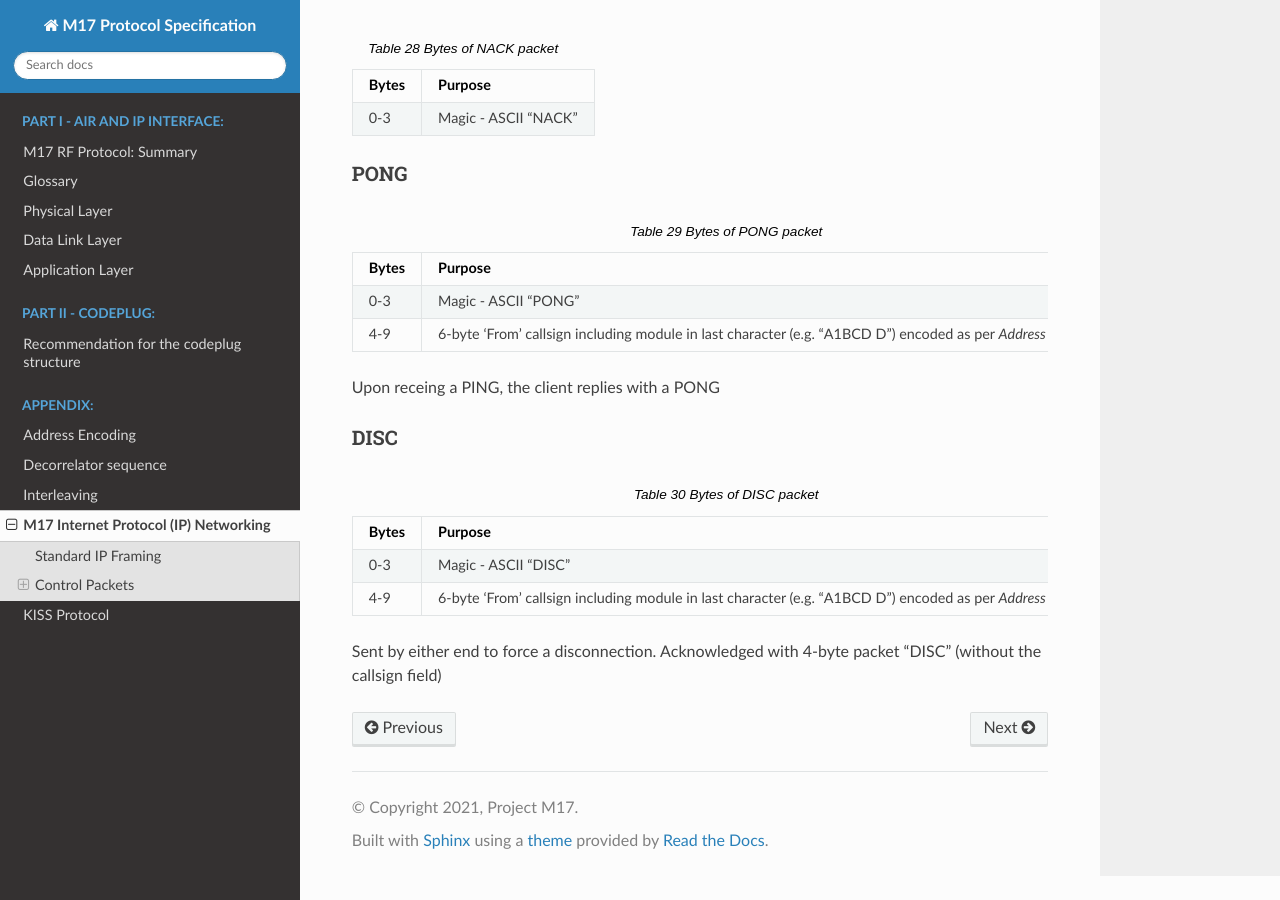
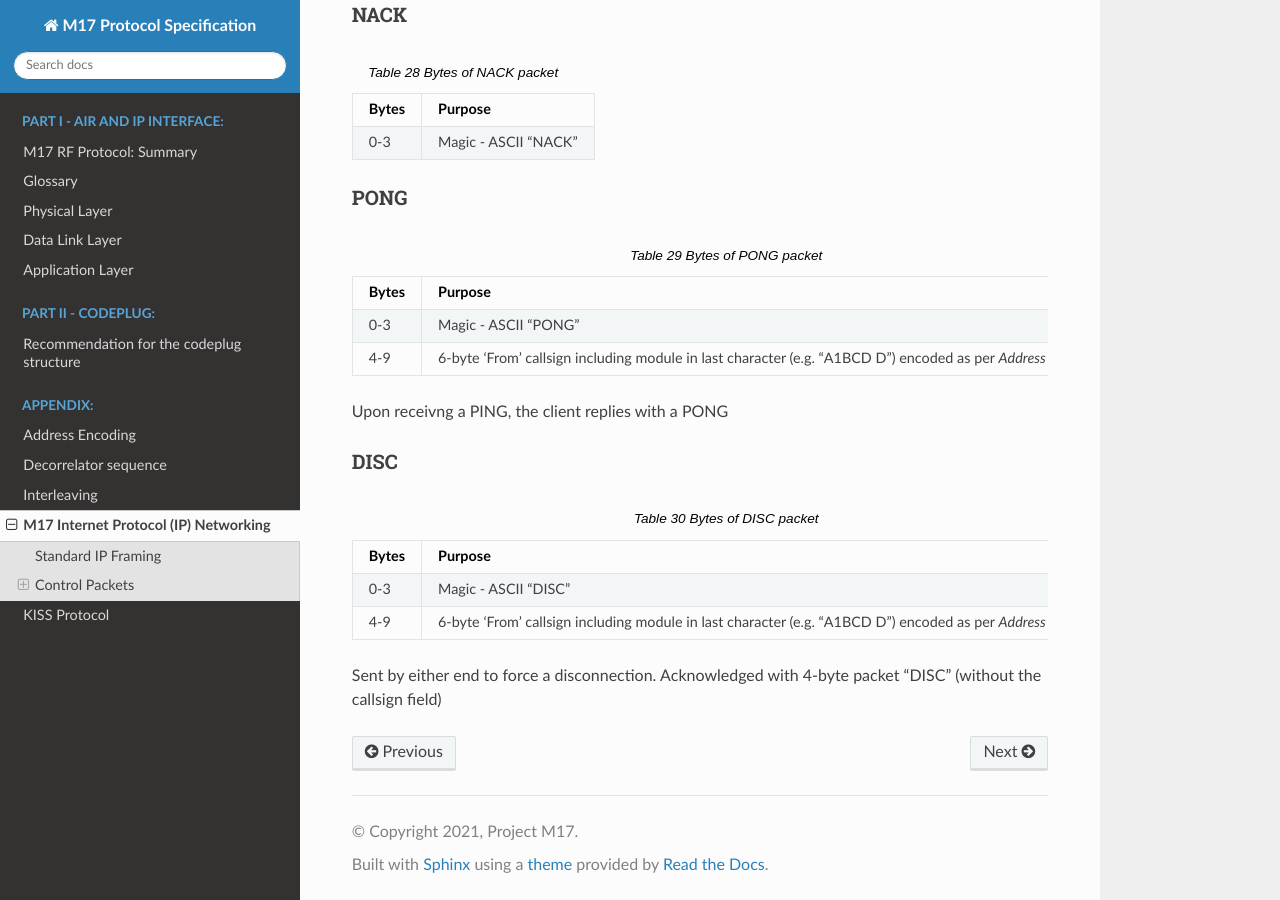
Before and after one commit to M17-Project/M17_spec, a Sphinx documentation site: the page built from docs/ip_encapsulation.rst, in a window 1280 px wide and 900 px high, scrolled down 1816 px. Built offline with Sphinx 7.4.7 and the Read the Docs theme 2.0.0, drawn with Linux system fonts in a browser that asks for light colours; some of the changed text lies outside the part shown.

Commit message:
Update ip_encapsulation.rst
Explain NACK, correct spelling issue in PONG description

```diff
--- a/docs/ip_encapsulation.rst
+++ b/docs/ip_encapsulation.rst
@@ -125,7 +126,7 @@
   | 4-9   | 6-byte 'From' callsign including module in last character (e.g. "A1BCD   D") encoded as per `Address Encoding` |
   +-------+----------------------------------------------------------------------------------------------------------------+
 
-Upon receing a PING, the client replies with a PONG
+Upon receivng a PING, the client replies with a PONG
 
 DISC
 ~~~~~~~~~~~~~~~~~
```
Also changed, not shown: other parts of docs/ip_encapsulation.rst (+1 -0 lines).
